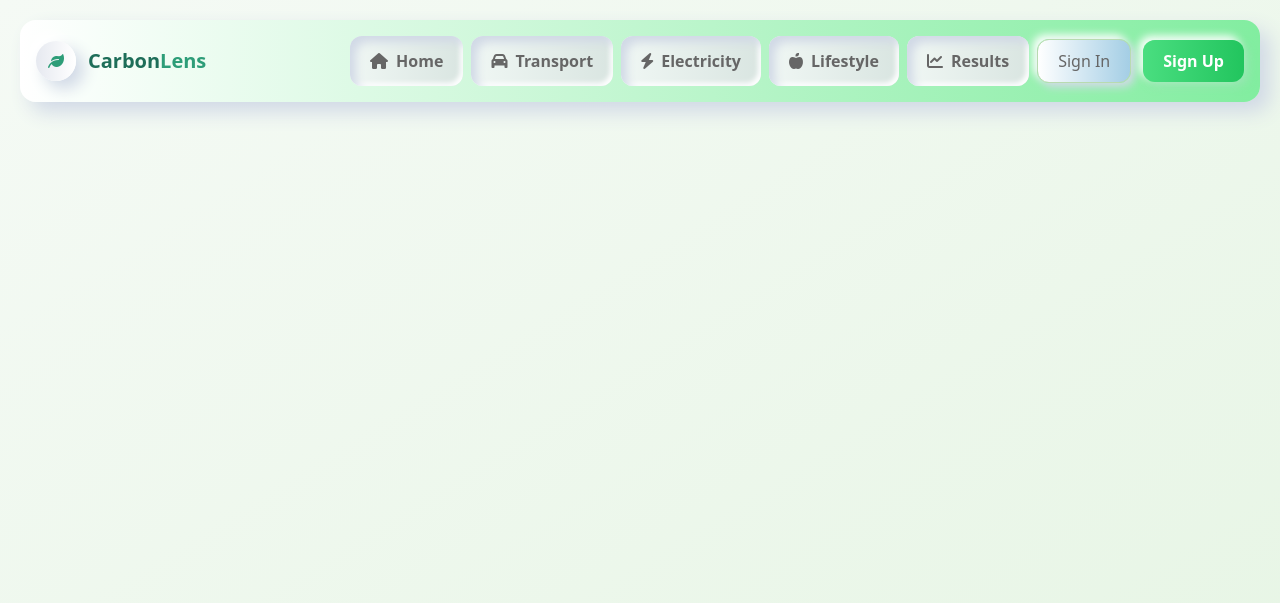
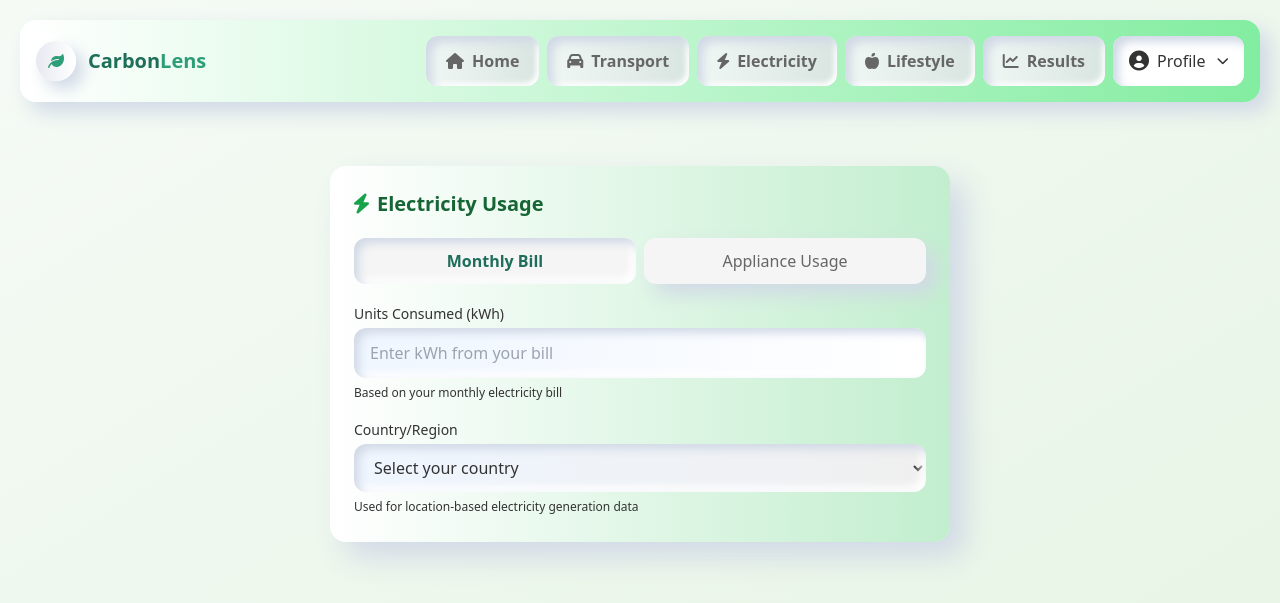
Before and after one commit to Farhan0140/CarbonLens, a Django app: page / in a window 1280 px wide. Shown: the top 603 px of the page. Run offline with Django 5.2, Linux system fonts and the light colour scheme.

```diff
--- a/core/templates/main.html
+++ b/core/templates/main.html
@@ -96,6 +96,63 @@
                 navbarToggle.classList.remove('menu-open');
             });
         });
+
+        const billMethod = document.getElementById("bill-method");
+        const applianceMethod = document.getElementById("appliance-method");
+        const billInput = document.getElementById("bill-input");
+        const applianceInput = document.getElementById("appliance-input");
+
+        // Initial state: Bill is active
+        billMethod.classList.add("active");
+        billMethod.style.boxShadow = "inset 5px 5px 10px #d1d9e6, inset -5px -5px 10px #ffffff";
+        billMethod.style.color = "#1e6e59"; // primary-dark
+        billMethod.style.fontWeight = "600";
+
+        // Remove active styles from Appliance
+        applianceMethod.style.color = "#666";
+        applianceMethod.style.fontWeight = "500";
+
+        // Monthly Bill Click
+        billMethod.addEventListener("click", () => {
+            if (billMethod.classList.contains("active")) return;
+
+            // Set Bill as active
+            billMethod.classList.add("active");
+            billMethod.style.boxShadow = "inset 5px 5px 10px #d1d9e6, inset -5px -5px 10px #ffffff";
+            billMethod.style.color = "#1e6e59";
+            billMethod.style.fontWeight = "600";
+
+            // Reset Appliance
+            applianceMethod.classList.remove("active");
+            applianceMethod.style.boxShadow = "8px 8px 16px #d1d9e6, -8px -8px 16px #ffffff";
+            applianceMethod.style.color = "#666";
+            applianceMethod.style.fontWeight = "500";
+
+            // Show/hide sections
+            billInput.classList.remove("hidden");
+            applianceInput.classList.add("hidden");
+        });
+
+        // Appliance Usage Click
+        applianceMethod.addEventListener("click", () => {
+            if (applianceMethod.classList.contains("active")) return;
+
+            // Set Appliance as active
+            applianceMethod.classList.add("active");
+            applianceMethod.style.boxShadow = "inset 5px 5px 10px #d1d9e6, inset -5px -5px 10px #ffffff";
+            applianceMethod.style.color = "#1e6e59";
+            applianceMethod.style.fontWeight = "600";
+
+            // Reset Bill
+            billMethod.classList.remove("active");
+            billMethod.style.boxShadow = "8px 8px 16px #d1d9e6, -8px -8px 16px #ffffff";
+            billMethod.style.color = "#666";
+            billMethod.style.fontWeight = "500";
+
+            // Show/hide sections
+            applianceInput.classList.remove("hidden");
+            billInput.classList.add("hidden");
+        });
     </script>
 </body>
 </html>
--- a/static/css/output.css
+++ b/static/css/output.css
@@ -759,9 +759,21 @@ video {
   margin: 0.75rem;
 }
 
+.m-auto {
+  margin: auto;
+}
+
 .mx-auto {
   margin-left: auto;
   margin-right: auto;
+}
+
+.mb-1 {
+  margin-bottom: 0.25rem;
+}
+
+.mb-5 {
+  margin-bottom: 1.25rem;
 }
 
 .ml-1 {
@@ -788,6 +800,10 @@ video {
   margin-right: 0.75rem;
 }
 
+.mt-16 {
+  margin-top: 4rem;
+}
+
 .mt-2 {
   margin-top: 0.5rem;
 }
@@ -808,12 +824,12 @@ video {
   height: 2.5rem;
 }
 
-.h-5 {
-  height: 1.25rem;
+.min-h-screen {
+  min-height: 100vh;
 }
 
-.min-h-screen {
-  min-height: 100vh;
+.w-1\/2 {
+  width: 50%;
 }
 
 .w-10 {
@@ -828,12 +844,12 @@ video {
   width: 100%;
 }
 
-.w-5 {
-  width: 1.25rem;
+.max-w-\[1400px\] {
+  max-width: 1400px;
 }
 
-.max-w-\[1400px\] {
-  max-width: 1400px;
+.flex-1 {
+  flex: 1 1 0%;
 }
 
 .rotate-180 {
@@ -843,6 +859,16 @@ video {
 
 .transform {
   transform: translate(var(--tw-translate-x), var(--tw-translate-y)) rotate(var(--tw-rotate)) skewX(var(--tw-skew-x)) skewY(var(--tw-skew-y)) scaleX(var(--tw-scale-x)) scaleY(var(--tw-scale-y));
+}
+
+.cursor-pointer {
+  cursor: pointer;
+}
+
+.appearance-none {
+  -webkit-appearance: none;
+     -moz-appearance: none;
+          appearance: none;
 }
 
 .flex-row {
@@ -887,10 +913,10 @@ video {
   margin-left: calc(0.5rem * calc(1 - var(--tw-space-x-reverse)));
 }
 
-.space-y-2 > :not([hidden]) ~ :not([hidden]) {
+.space-y-4 > :not([hidden]) ~ :not([hidden]) {
   --tw-space-y-reverse: 0;
-  margin-top: calc(0.5rem * calc(1 - var(--tw-space-y-reverse)));
-  margin-bottom: calc(0.5rem * var(--tw-space-y-reverse));
+  margin-top: calc(1rem * calc(1 - var(--tw-space-y-reverse)));
+  margin-bottom: calc(1rem * var(--tw-space-y-reverse));
 }
 
 .overflow-hidden {
@@ -917,6 +943,10 @@ video {
   border-width: 1px;
 }
 
+.border-0 {
+  border-width: 0px;
+}
+
 .border-b {
   border-bottom-width: 1px;
 }
@@ -933,6 +963,26 @@ video {
 .bg-white {
   --tw-bg-opacity: 1;
   background-color: rgb(255 255 255 / var(--tw-bg-opacity, 1));
+}
+
+.bg-\[\#ffffff\] {
+  --tw-bg-opacity: 1;
+  background-color: rgb(255 255 255 / var(--tw-bg-opacity, 1));
+}
+
+.bg-\[\#e9e2e2\] {
+  --tw-bg-opacity: 1;
+  background-color: rgb(233 226 226 / var(--tw-bg-opacity, 1));
+}
+
+.bg-\[\#e9e6e6\] {
+  --tw-bg-opacity: 1;
+  background-color: rgb(233 230 230 / var(--tw-bg-opacity, 1));
+}
+
+.bg-\[\#f5f5f5\] {
+  --tw-bg-opacity: 1;
+  background-color: rgb(245 245 245 / var(--tw-bg-opacity, 1));
 }
 
 .bg-gradient-to-br {
@@ -952,6 +1002,12 @@ video {
 .from-\[\#f5faf5\] {
   --tw-gradient-from: #f5faf5 var(--tw-gradient-from-position);
   --tw-gradient-to: rgb(245 250 245 / 0) var(--tw-gradient-to-position);
+  --tw-gradient-stops: var(--tw-gradient-from), var(--tw-gradient-to);
+}
+
+.from-blue-50 {
+  --tw-gradient-from: #eff6ff var(--tw-gradient-from-position);
+  --tw-gradient-to: rgb(239 246 255 / 0) var(--tw-gradient-to-position);
   --tw-gradient-stops: var(--tw-gradient-from), var(--tw-gradient-to);
 }
 
@@ -979,8 +1035,16 @@ video {
   --tw-gradient-to: #e6f5e4 var(--tw-gradient-to-position);
 }
 
+.to-blue-50 {
+  --tw-gradient-to: #eff6ff var(--tw-gradient-to-position);
+}
+
 .to-white {
   --tw-gradient-to: #fff var(--tw-gradient-to-position);
+}
+
+.to-\[\#c2eece\] {
+  --tw-gradient-to: #c2eece var(--tw-gradient-to-position);
 }
 
 .p-4 {
@@ -989,6 +1053,10 @@ video {
 
 .p-5 {
   padding: 1.25rem;
+}
+
+.p-6 {
+  padding: 1.5rem;
 }
 
 .px-3 {
@@ -1011,17 +1079,36 @@ video {
   padding-bottom: 0.5rem;
 }
 
+.py-2\.5 {
+  padding-top: 0.625rem;
+  padding-bottom: 0.625rem;
+}
+
 .py-3 {
   padding-top: 0.75rem;
   padding-bottom: 0.75rem;
+}
+
+.px-6 {
+  padding-left: 1.5rem;
+  padding-right: 1.5rem;
+}
+
+.px-10 {
+  padding-left: 2.5rem;
+  padding-right: 2.5rem;
 }
 
 .pl-5 {
   padding-left: 1.25rem;
 }
 
-.pt-2 {
-  padding-top: 0.5rem;
+.pr-10 {
+  padding-right: 2.5rem;
+}
+
+.pr-16 {
+  padding-right: 4rem;
 }
 
 .text-left {
@@ -1078,6 +1165,16 @@ video {
   color: rgb(102 102 102 / var(--tw-text-opacity, 1));
 }
 
+.text-green-600 {
+  --tw-text-opacity: 1;
+  color: rgb(22 163 74 / var(--tw-text-opacity, 1));
+}
+
+.text-green-800 {
+  --tw-text-opacity: 1;
+  color: rgb(22 101 52 / var(--tw-text-opacity, 1));
+}
+
 .text-primary {
   --tw-text-opacity: 1;
   color: rgb(45 157 120 / var(--tw-text-opacity, 1));
@@ -1122,6 +1219,29 @@ video {
   box-shadow: var(--tw-ring-offset-shadow, 0 0 #0000), var(--tw-ring-shadow, 0 0 #0000), var(--tw-shadow);
 }
 
+.shadow-neu-hover {
+  --tw-shadow: 15px 15px 30px #d1d9e6;
+  --tw-shadow-colored: 15px 15px 30px var(--tw-shadow-color);
+  box-shadow: var(--tw-ring-offset-shadow, 0 0 #0000), var(--tw-ring-shadow, 0 0 #0000), var(--tw-shadow);
+}
+
+.shadow-neu-inner {
+  --tw-shadow: inset 5px 5px 10px #d1d9e6, inset -5px -5px 10px #ffffff;
+  --tw-shadow-colored: inset 5px 5px 10px var(--tw-shadow-color), inset -5px -5px 10px var(--tw-shadow-color);
+  box-shadow: var(--tw-ring-offset-shadow, 0 0 #0000), var(--tw-ring-shadow, 0 0 #0000), var(--tw-shadow);
+}
+
+.outline-none {
+  outline: 2px solid transparent;
+  outline-offset: 2px;
+}
+
+.transition {
+  transition-property: color, background-color, border-color, text-decoration-color, fill, stroke, opacity, box-shadow, transform, filter, backdrop-filter;
+  transition-timing-function: cubic-bezier(0.4, 0, 0.2, 1);
+  transition-duration: 150ms;
+}
+
 .transition-all {
   transition-property: all;
   transition-timing-function: cubic-bezier(0.4, 0, 0.2, 1);
@@ -1136,9 +1256,24 @@ video {
   transition-duration: 300ms;
 }
 
+.ease-in-out {
+  transition-timing-function: cubic-bezier(0.4, 0, 0.2, 1);
+}
+
 /* === Smooth Icon Rotation (Hamburger & Chevron) === */
 
 /* === Profile Dropdown Animation === */
+
+.hover\:shadow-neu:hover {
+  --tw-shadow: 8px 8px 16px #d1d9e6,-8px -8px 16px #ffffff;
+  --tw-shadow-colored: 8px 8px 16px var(--tw-shadow-color), -8px -8px 16px var(--tw-shadow-color);
+  box-shadow: var(--tw-ring-offset-shadow, 0 0 #0000), var(--tw-ring-shadow, 0 0 #0000), var(--tw-shadow);
+}
+
+.hover\:-translate-y-1:hover {
+  --tw-translate-y: -0.25rem;
+  transform: translate(var(--tw-translate-x), var(--tw-translate-y)) rotate(var(--tw-rotate)) skewX(var(--tw-skew-x)) skewY(var(--tw-skew-y)) scaleX(var(--tw-scale-x)) scaleY(var(--tw-scale-y));
+}
 
 .hover\:border-b-4:hover {
   border-bottom-width: 4px;
@@ -1159,6 +1294,11 @@ video {
   background-color: rgb(255 255 255 / var(--tw-bg-opacity, 1));
 }
 
+.hover\:text-\[\#40b98c\]:hover {
+  --tw-text-opacity: 1;
+  color: rgb(64 185 140 / var(--tw-text-opacity, 1));
+}
+
 .hover\:text-primary:hover {
   --tw-text-opacity: 1;
   color: rgb(45 157 120 / var(--tw-text-opacity, 1));
@@ -1172,6 +1312,12 @@ video {
 .hover\:shadow-md:hover {
   --tw-shadow: 0 4px 6px -1px rgb(0 0 0 / 0.1), 0 2px 4px -2px rgb(0 0 0 / 0.1);
   --tw-shadow-colored: 0 4px 6px -1px var(--tw-shadow-color), 0 2px 4px -2px var(--tw-shadow-color);
+  box-shadow: var(--tw-ring-offset-shadow, 0 0 #0000), var(--tw-ring-shadow, 0 0 #0000), var(--tw-shadow);
+}
+
+.hover\:shadow-neu:hover {
+  --tw-shadow: 10px 10px 20px #d1d9e6;
+  --tw-shadow-colored: 10px 10px 20px var(--tw-shadow-color);
   box-shadow: var(--tw-ring-offset-shadow, 0 0 #0000), var(--tw-ring-shadow, 0 0 #0000), var(--tw-shadow);
 }
 
--- /dev/null
+++ b/users/templates/registration/sign_up.html
@@ -0,0 +1,94 @@
+{% extends "navbars/logged_nav.html" %}
+
+{% block for_main_container %}
+
+<!-- Electricity Usage Card -->
+<div class="bg-gradient-to-r from-white to-[#c2eece] rounded-2xl shadow-neu-hover p-6 transition-all duration-300 ease-in-out hover:shadow-neu hover:-translate-y-1 w-1/2 m-auto mt-16">
+
+    <!-- Title -->
+    <h2 class="text-xl font-bold text-green-800 flex items-center gap-2 mb-5">
+        <i class="fas fa-bolt text-green-600"></i>
+        Electricity Usage
+    </h2>
+
+    <!-- Toggle Buttons -->
+    <div class="flex gap-2 mb-5">
+        <!-- Monthly Bill Button -->
+        <button id="bill-method"
+                class="flex-1 text-center py-2.5 text-gray-600 font-semibold
+                    bg-[#f5f5f5] rounded-xl
+                    shadow-neu transition-all duration-200 ease-in-out
+                    hover:text-[#40b98c] hover:-translate-y-1 hover:shadow-md">
+            Monthly Bill
+        </button>
+
+        <!-- Appliance Usage Button -->
+        <button id="appliance-method"
+                class="flex-1 text-center py-2.5 text-gray-600 font-semibold
+                    bg-[#f5f5f5] rounded-xl
+                    shadow-neu transition-all duration-200 ease-in-out
+                    hover:text-[#40b98c] hover:-translate-y-1 hover:shadow-md">
+            Appliance Usage
+        </button>
+    </div>
+
+    <!-- Bill Input -->
+    <div id="bill-input" class="space-y-4">
+        <div>
+            <label class="block text-sm font-medium text-gray-700 mb-1">Units Consumed (kWh)</label>
+            <input type="number" id="units-consumed"
+                    class="w-full px-4 py-3 rounded-xl bg-gradient-to-r from-blue-50 to-gray-100 shadow-neu-inner border-0 outline-none text-gray-800 placeholder-gray-500"
+                    placeholder="Enter kWh from your bill" min="0"/>
+            <small class="text-xs text-gray-500">Based on your monthly electricity bill</small>
+        </div>
+
+        <div>
+            <label class="block text-sm font-medium text-gray-700 mb-1">Country/Region</label>
+            <select id="country" class="w-full px-4 py-3 rounded-xl bg-gradient-to-r from-blue-50 to-gray-100 shadow-neu-inner border-0 outline-none text-gray-800 pr-10 cursor-pointer">
+                <option value="">Select your country</option>
+                <option value="us">United States</option>
+                <option value="uk">United Kingdom</option>
+                <option value="de">Germany</option>
+                <option value="fr">France</option>
+                <option value="in">India</option>
+                <option value="cn">China</option>
+                <option value="jp">Japan</option>
+                <option value="br">Brazil</option>
+            </select>
+            <small class="text-xs text-gray-500">Used for location-based electricity generation data</small>
+        </div>
+    </div>
+
+    <!-- Appliance Input (Hidden) -->
+    <div id="appliance-input" class="space-y-4 hidden">
+        <div>
+            <label class="block text-sm font-medium text-gray-700 mb-1">Appliance</label>
+            <select id="appliance-list"
+                    class="w-full px-4 py-3 rounded-xl bg-gradient-to-r from-blue-50 to-gray-100 shadow-neu-inner border-0 outline-none text-gray-800 pr-10 cursor-pointer">
+                <option value="">Select appliance</option>
+                <option value="fridge">Refrigerator</option>
+                <option value="ac">Air Conditioner</option>
+                <option value="tv">Television</option>
+                <option value="computer">Computer</option>
+                <option value="washing">Washing Machine</option>
+                <option value="oven">Oven/Microwave</option>
+                <option value="lighting">Lighting</option>
+            </select>
+        </div>
+
+        <div class="flex gap-3">
+            <div class="flex-1">
+                <input type="number" id="quantity" placeholder="Quantity" min="1" value="1"
+                        class="w-full px-4 py-3 rounded-xl bg-gradient-to-r from-blue-50 to-gray-100 shadow-neu-inner border-0 outline-none text-gray-800"/>
+            </div>
+            <div class="flex-1">
+                <input type="number" id="hours" placeholder="Hours/day" min="0" max="24" step="0.5"
+                        class="w-full px-4 py-3 rounded-xl bg-gradient-to-r from-blue-50 to-gray-100 shadow-neu-inner border-0 outline-none text-gray-800"/>
+            </div>
+        </div>
+    </div>
+
+</div>
+
+
+{% endblock for_main_container %}
--- a/users/views.py
+++ b/users/views.py
@@ -5,7 +5,7 @@ from users.models import Guest_User
 
 
 def test(request):
-    return render(request, 'navbars/non_logged_nav.html')
+    return render(request, 'registration/sign_up.html')
 
 def get_current_guest_user(request):
     guest_id = request.session.get("guest_user_id")
```
Also changed, not shown: 1 other file.
